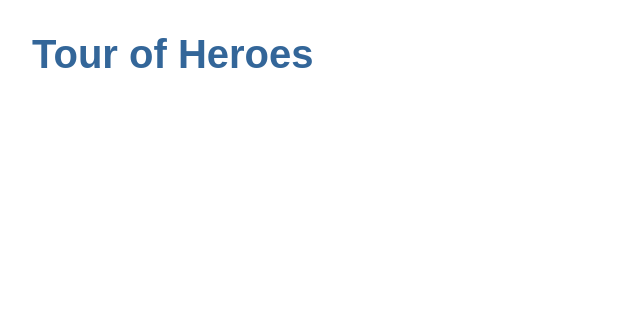
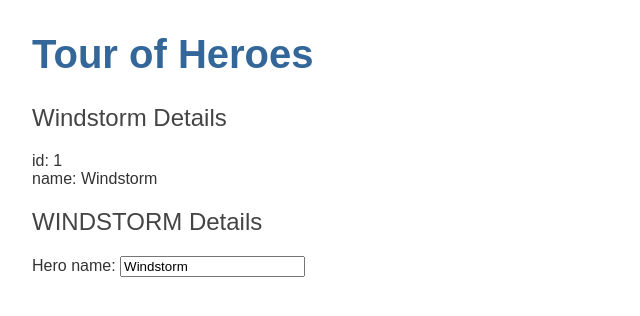
Before and after one commit to nhanstackdev/Tutorial_Angular, an Angular app: page / in a window 1280 px wide. Shown: the top 316 px of the page, without its empty margins (0-640 px from the left). Built offline with nearby package versions, Linux system fonts and the light colour scheme.

Commit message:
Lesson 1: The hero editor

```diff
--- a/src/app/app.component.html
+++ b/src/app/app.component.html
@@ -1 +1,2 @@
 <h1>{{title}}</h1>
+<app-heroes></app-heroes>
--- /dev/null
+++ b/src/app/heroes/heroes.component.html
@@ -0,0 +1,9 @@
+<h2>{{hero.name}} Details</h2>
+<div><span>id: </span>{{hero.id}}</div>
+<div><span>name: </span>{{hero.name}}</div>
+<h2>{{hero.name | uppercase}} Details</h2>
+
+<div>
+  <label for="name">Hero name: </label>
+  <input id="name" [(ngModel)]="hero.name" placeholder="name">
+</div>
--- /dev/null
+++ b/src/app/heroes/heroes.component.ts
@@ -0,0 +1,18 @@
+import { Component, OnInit } from '@angular/core';
+import { Hero } from '../interfaces/hero';
+
+@Component({
+  selector: 'app-heroes',
+  templateUrl: './heroes.component.html',
+  styleUrls: ['./heroes.component.css']
+})
+export class HeroesComponent implements OnInit {
+ hero: Hero = {
+    id: 1,
+    name: 'Windstorm'
+  };
+  constructor() { }
+
+  ngOnInit(): void {
+  }
+}
--- /dev/null
+++ b/src/app/interfaces/hero.ts
@@ -0,0 +1,4 @@
+export interface Hero {
+  id: number;
+  name: string;
+}
```
Also changed, not shown: src/app/app.module.ts (+6 -2 lines), src/app/heroes/heroes.component.css (added), 1 other file (tests, documents, lock files or other folders).
